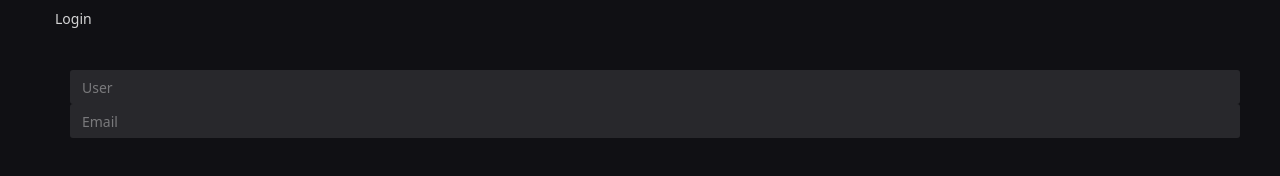
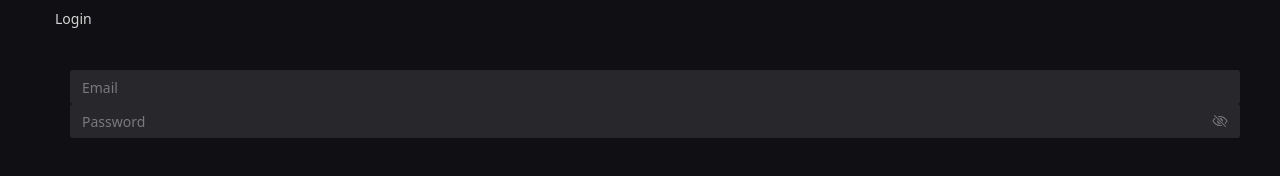
Before and after one commit to gsanahi/mystore-vue, a Vue app: page /login in a window 1280 px wide. Shown: the part 138-314 px from the top of the page. Built offline with nearby package versions, Linux system fonts and the light colour scheme; a small style sheet from the web is missing.

Commit message:
login State

```diff
--- a/src/components/LogIn.vue
+++ b/src/components/LogIn.vue
@@ -2,22 +2,19 @@
   <div class="container">
     <div class="complete-user">
       <n-auto-complete
-        v-model:value="value"
-        :input-props="{
-          autocomplete: 'disabled',
-        }"
+        v-model:value="email"
         :options="options"
-        placeholder="User"
+        placeholder="Email"
       />
+      {{ email }}
     </div>
     <div class="complete-mail">
-      <n-auto-complete
-        v-model:value="value"
-        :input-props="{
-          autocomplete: 'disabled',
-        }"
-        :options="options"
-        placeholder="Email"
+      <n-input
+        v-model:value="password"
+        type="password"
+        show-password-on="mousedown"
+        placeholder="Password"
+        :maxlength="15"
       />
     </div>
   </div>
@@ -25,17 +22,20 @@
 
 <script lang="ts">
 import { defineComponent, ref, computed } from "vue";
-import { NAutoComplete } from "naive-ui";
+import { NAutoComplete, NInput } from "naive-ui";
 
 export default defineComponent({
-  components: { NAutoComplete },
+  components: { NAutoComplete, NInput },
   setup() {
-    const valueRef = ref("");
+    const emailRef = ref("");
+    const passRef = ref("");
+
     return {
-      value: valueRef,
+      email: emailRef,
+      password: passRef,
       options: computed(() => {
         return ["@gmail.com", "@mail.com", "@qq.com"].map((suffix) => {
-          const prefix = valueRef.value.split("@")[0];
+          const prefix = emailRef.value.split("@")[0];
           return {
             label: prefix + suffix,
             value: prefix + suffix,
@@ -46,3 +46,8 @@ export default defineComponent({
   },
 });
 </script>
+
+{ email: "", options: [{label: "@gmail.com", value: "@gmail.com"}, {label:
+"@mail.com", value: "@mail.com"}] } { email: "a", options: [{label:
+"a@gmail.com", value: "a@gmail.com"}, {label: "a@mail.com", value:
+"a@mail.com"}] }
```
